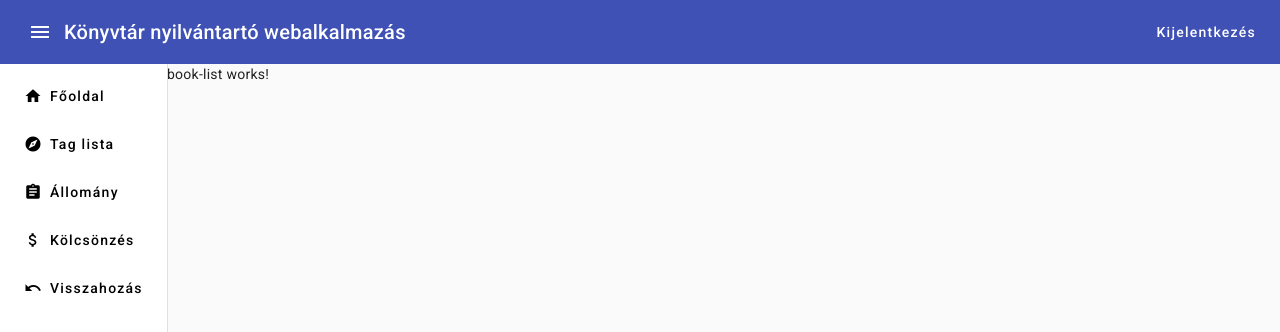
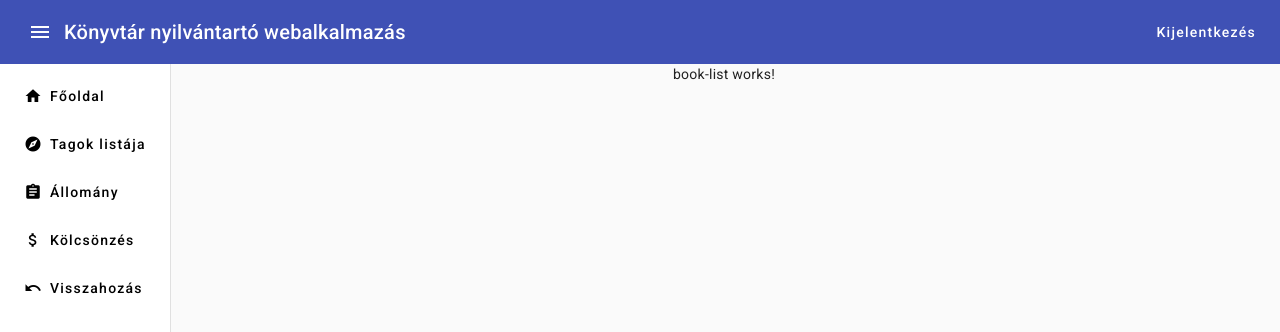
Before and after one commit to szkarosisz1/Library-Management-Web-App-DLWGQZ, an Angular app in the folder library/: page /book-list in a window 1280 px wide. Shown: the top 332 px of the page. Built offline with nearby package versions, Linux system fonts and the light colour scheme.

Commit message:
Menubar Component done

```diff
--- a/library/src/app/menubar/menubar.component.html
+++ b/library/src/app/menubar/menubar.component.html
@@ -7,8 +7,9 @@
         <button mat-button>Kijelentkezés</button>
     </div>
 </mat-toolbar>
+
 <mat-drawer-container class="mat-drawer-container">
-    <mat-drawer #drawer mode="side" opened="true">
+    <mat-drawer #drawer opened="true" mode="side" position="start">
       <mat-nav-list>
         <mat-list-item>
           <button routerLink="" mat-button>
@@ -19,7 +20,7 @@
         <mat-list-item>
           <button routerLink="/member-list" mat-button>
             <mat-icon>explore</mat-icon>
-            Tag lista
+            Tagok listája
           </button>
         </mat-list-item>
         <mat-list-item>
@@ -28,8 +29,14 @@
             Állomány
           </button>
           <mat-menu #inventoryMenu="matMenu">
-            <button routerLink="/book-list" mat-menu-item>Könyvek</button>
-            <button routerLink="/multimedia-list" mat-menu-item>Média</button>
+            <button routerLink="/book-list" mat-menu-item>
+                <mat-icon>menu_book</mat-icon>
+                Könyvek
+              </button>
+              <button routerLink="/multimedia-list" mat-menu-item>
+                <mat-icon>library_music</mat-icon>
+                Média
+              </button>
           </mat-menu>
         </mat-list-item>
         <mat-list-item>
@@ -47,7 +54,7 @@
       </mat-nav-list>
     </mat-drawer>
     <mat-drawer-content>
-        <div class="d-flex align-items-center justify-content-center" style="min-height: 100vh;">
+        <div style="text-align: center; min-height: 100vh;">
             <router-outlet/>
         </div>
     </mat-drawer-content>
```
